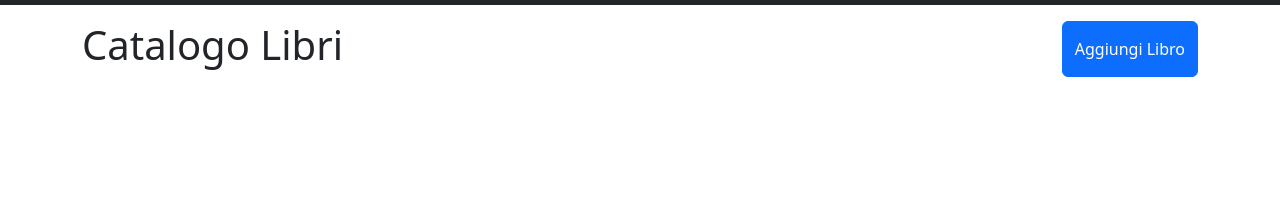
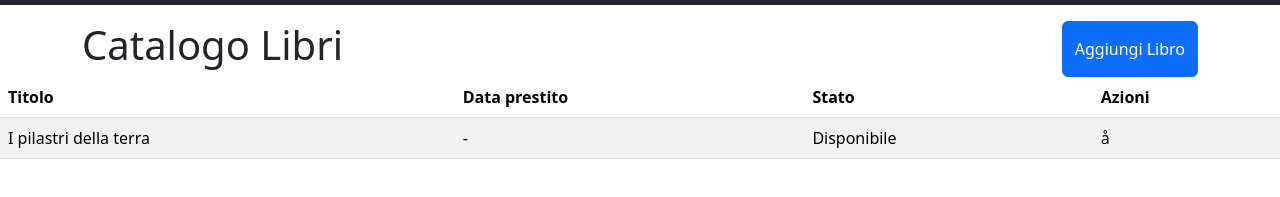
Before and after one commit to michelegelmini/html-css-bootstrap-dashboard, a plain HTML site: page index.html in a window 1280 px wide. Shown: the part 71-268 px from the top of the page. Drawn offline with nearby package versions, Linux system fonts and the light colour scheme.

Commit message:
add: table

```diff
--- a/index.html
+++ b/index.html
@@ -54,6 +54,25 @@
             <h1>Catalogo Libri</h1>
             <button type="button" class="btn btn-primary">Aggiungi Libro</button>
         </div>
+        <!-- table -->
+        <table class="table table-striped">
+            <thead>
+                <tr>
+                    <th scope="col">Titolo</th>
+                    <th scope="col">Data prestito</th>
+                    <th scope="col">Stato</th>
+                    <th scope="col">Azioni</th>
+                </tr>
+            </thead>
+            <tbody>
+                <tr>
+                    <td>I pilastri della terra</td>
+                    <td>-</td>
+                    <td>Disponibile</td>
+                    <td>å</td>
+                </tr>
+            </tbody>
+        </table>
 
     </body>
 
```
